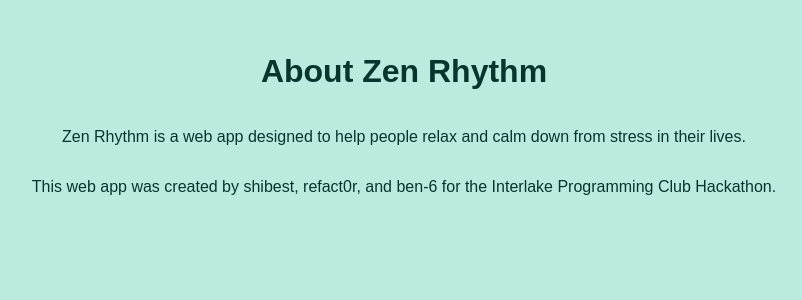
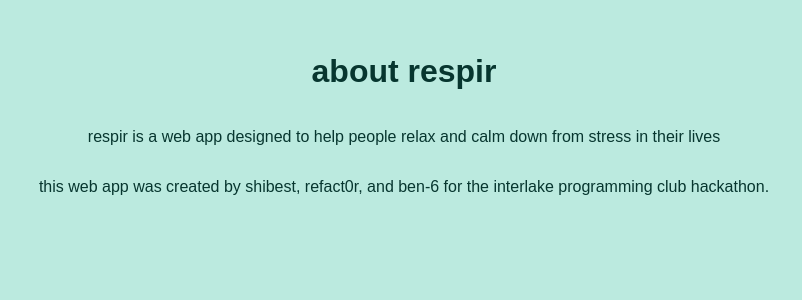
Before and after one commit to refact0r/respir, a SvelteKit app: page /about in a window 1280 px wide. Shown: the top 300 px of the page, without its empty margins (236-1038 px from the left). Built offline with nearby package versions, Linux system fonts and the light colour scheme; a web font is replaced by a local one.

Commit message:
consistent lowercase

```diff
--- a/src/routes/+page.svelte
+++ b/src/routes/+page.svelte
@@ -79,7 +79,7 @@
 				<div class="left">
 					<h3>breath holding test</h3>
 					<p>best time - {format(bestTime)}</p>
-					<p>Test your breath-holding capacity</p>
+					<p>test your breath-holding capacity</p>
 				</div>
 			</a>
 		</div>
--- a/src/routes/about/+page.svelte
+++ b/src/routes/about/+page.svelte
@@ -4,13 +4,13 @@
 </svelte:head>
 
 <main>
-	<h1>About Zen Rhythm</h1>
+	<h1>about respir</h1>
 	<p>
-		Zen Rhythm is a web app designed to help people relax and calm down from stress in their lives.
+		respir is a web app designed to help people relax and calm down from stress in their lives
 	</p>
 	<p>
-		This web app was created by shibest, refact0r, and ben-6 for the Interlake Programming Club
-		Hackathon.
+		this web app was created by shibest, refact0r, and ben-6 for the interlake programming club
+		hackathon.
 	</p>
 </main>
 
--- a/src/routes/settings/+page.svelte
+++ b/src/routes/settings/+page.svelte
@@ -17,7 +17,7 @@
 <main>
 	<h1>settings</h1>
 	<div class="sliders">
-		<label for="ambienceVolume">Ambience Volume:</label>
+		<label for="ambienceVolume">ambience volume:</label>
 		<input
 			class="slider"
 			type="range"
@@ -29,7 +29,7 @@
 			on:input={handleAmbienceVolumeChange}
 		/>
 
-		<label for="speechVolume">Speech Volume:</label>
+		<label for="speechVolume">speech volume:</label>
 		<input
 			class="slider"
 			type="range"
```
